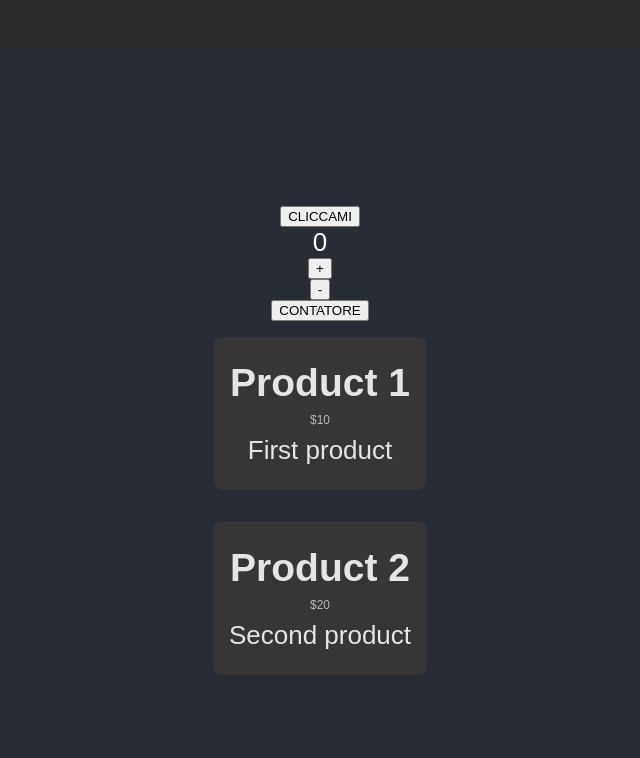
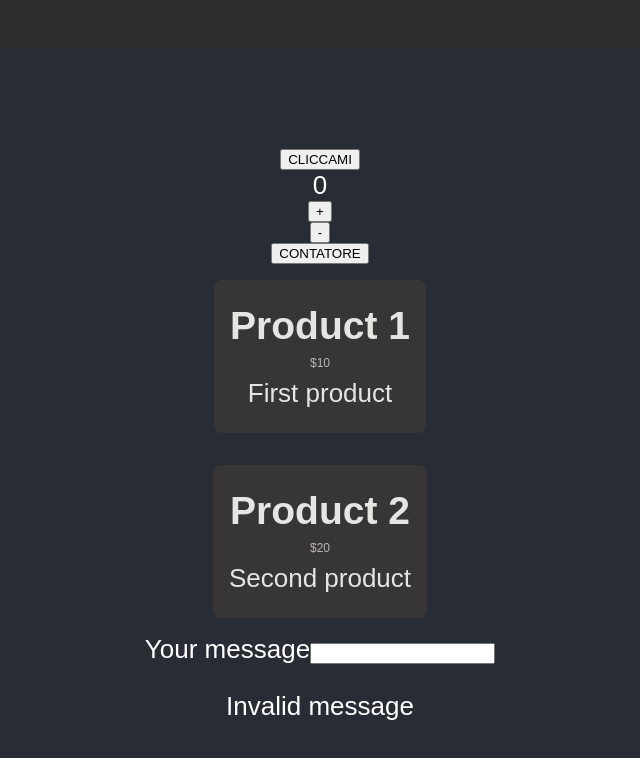
Before and after one commit to tizianocappai/ReactwithBig, a React (Create React App) app: page / in a window 1280 px wide. Shown: the top 758 px of the page, without its empty margins (320-960 px from the left). Built offline with nearby package versions, Linux system fonts and the light colour scheme.

Commit message:
aggiunto input

```diff
--- a/src/App.jsx
+++ b/src/App.jsx
@@ -17,6 +17,16 @@ const changeContatore = () => {
   setIsVisibleContatore(prevState => !prevState)
 }
 
+const [result, setResult] = useState('Invalid message');
+
+const checkInput = (event) => {
+    if (event.target.value.trim().length < 3) {
+        setResult('Invalid message');
+    } else {
+        setResult('Valid message');
+    }
+}
+
   return (
     <div className="App">
       <header className="App-header">
@@ -31,7 +41,13 @@ const changeContatore = () => {
         <button onClick={changeContatore}>CONTATORE</button>
 
         <Product Title={"Product 1"} Price={10} Description={"First product"} />
-            <Product Title={"Product 2"} Price={20} Description={"Second product"} />
+        <Product Title={"Product 2"} Price={20} Description={"Second product"} />
+
+        <form>
+            <label>Your message</label>
+            <input type="text" onChange={checkInput} />
+            <p>{result}</p>
+        </form>
 
       </header>
     </div>
```
Also changed, not shown: src/components/Button/Button.jsx (+6 -2 lines).
